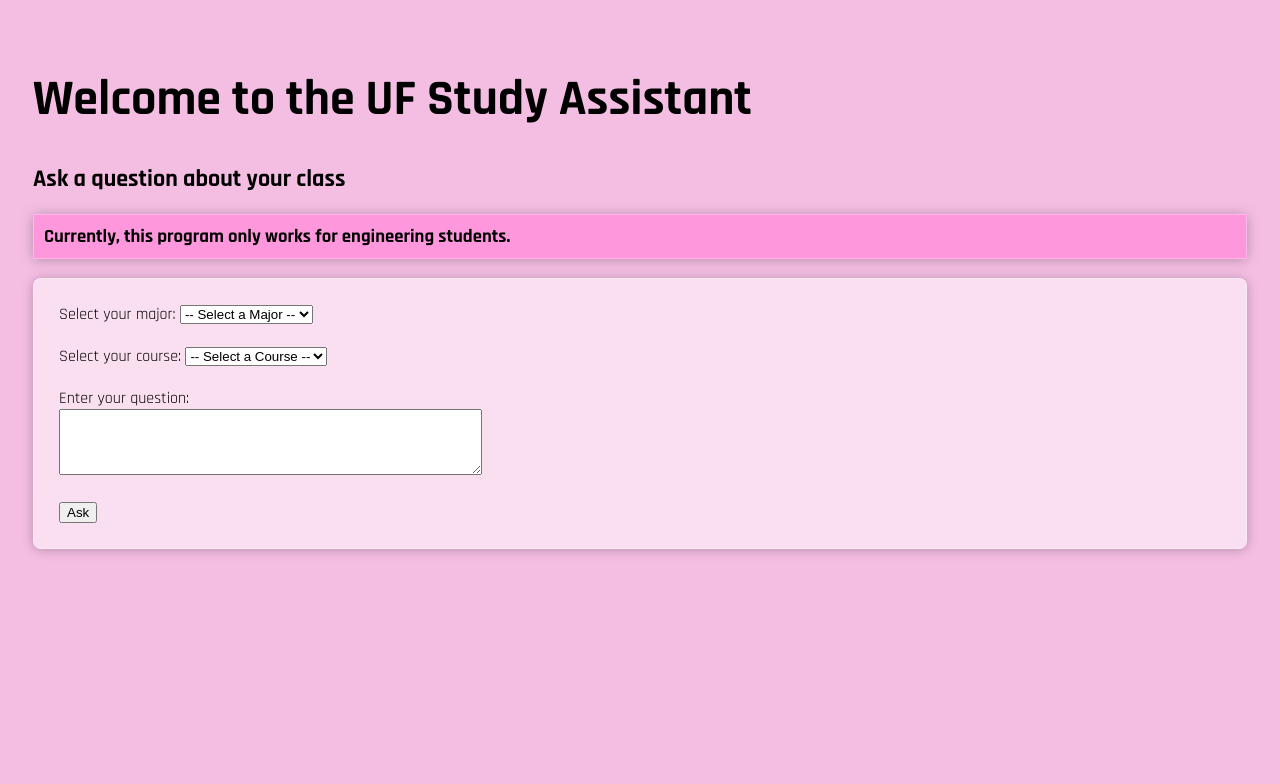
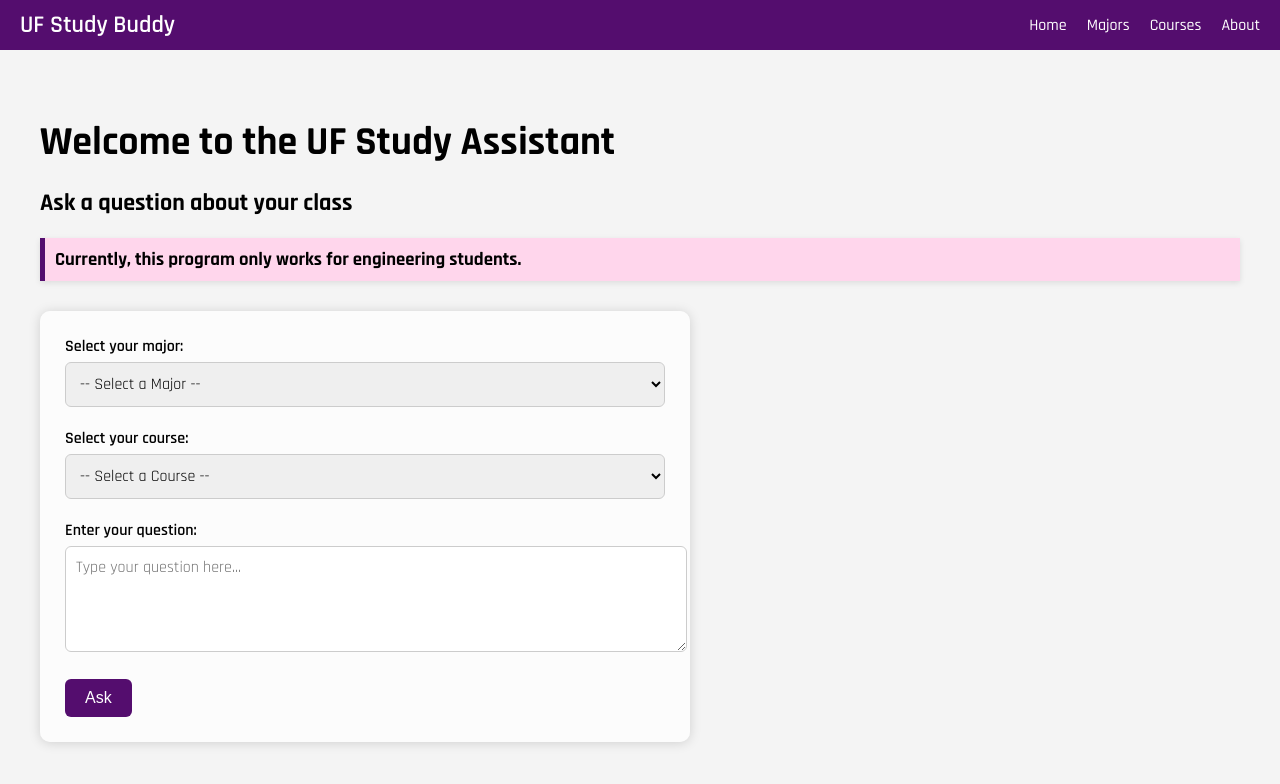
Before and after one commit to taran-r/uf-study-buddy, a Python web app: template app/templates/index.html in a window 1280 px wide. Shown: the top 784 px of the page. Run offline with Jinja, Linux system fonts and the light colour scheme; the template is opened without the code that fills it, so the values that code supplies are empty.

Commit message:
Improving UI

```diff
--- a/app/static/style.css
+++ b/app/static/style.css
@@ -1,59 +1,106 @@
-body{
-    padding: 25px;
-    background-color: rgb(244, 190, 227);
+body {
+    margin: 0;
+    padding: 0;
+    background-color: #f4f4f4;
+    font-family: 'Rajdhani', sans-serif;
+}
+
+/* Navigation Bar */
+.navbar {
+    display: flex;
+    justify-content: space-between;
+    align-items: center;
+    background-color: #540d6e;
+    padding: 10px 20px;
+    color: white;
+}
+
+.nav-logo {
+    font-size: 24px;
+    font-weight: 600;
+}
+
+.nav-links {
+    list-style: none;
+    display: flex;
+    gap: 20px;
+    padding: 0;
+    margin: 0;
+}
+
+.nav-links li a {
+    color: white;
+    text-decoration: none;
+    font-weight: 500;
+    transition: color 0.3s;
+}
+
+.nav-links li a:hover {
+    color: #ffd6ec;
+}
+
+/* Page Container */
+.container {
+    padding: 40px;
+}
+
+/* Form + Response Styling */
+.title {
+    font-size: 40px;
+    margin-bottom: 10px;
 }
 
 .what {
-    background-color: rgba(255, 149, 220, 0.96);
-    border-style:outset;
-    border-width: 1px;
-    box-shadow: 0 1px 12px rgba(0,0,0,0.25);
-    border-color:rgba(30, 25, 28, 0.96);
-    outline:invert;
-    backdrop-filter: blur(20px);
-    border: 1px solid rgba(255, 255, 255, 0.3);
-    padding: 10px 10px 10px 10px;
-}
-html{
-    font-family:'Rajdhani', sans-serif;
-}
-li {
-    line-height: 40px;
-    list-style-type:none;
-    padding: 20px;
-}
-.one {
-    list-style-image: url(percy\ \(1\).png);
-    font-family: 'Rajdhani', 'Lucida Sans Unicode', 'Lucida Grande', 'Lucida Sans', Arial, sans-serif;
-    font-weight: italic;
-    font-size: 20px;
-}
-.header {
-    position:relative; right: 20px; /* this is how i centered it */
-    text-align:center; /* this is how i centered it */
-    padding-top: 19px;
-    border-bottom: dotted black;
-    border-width:20px;
-    margin: 0 auto;
-    font-family: 'Rajdhani', 'Lucida Sans Unicode', 'Lucida Grande', 'Lucida Sans', Arial, sans-serif;
-}
-.title{
-    font-size: 50px;
-    text-align:left;
-    font-family: 'Rajdhani', 'Lucida Sans Unicode', 'Lucida Grande', 'Lucida Sans', Arial, sans-serif;
+    background-color: #ffd6ec;
+    padding: 10px;
+    border-left: 5px solid #540d6e;
+    margin-bottom: 30px;
+    box-shadow: 0 2px 6px rgba(0,0,0,0.1);
 }
 
-.btn1 {
-    display: none;
+.frosted-glass {
+    border-radius: 10px;
+    backdrop-filter: blur(20px);
+    background-color: rgba(255, 255, 255, 0.7);
+    box-shadow: 0 1px 12px rgba(0,0,0,0.15);
+    padding: 25px;
+    max-width: 600px;
+    margin-top: 20px;
 }
-.btn1.btn-2 {
-    display: block;
+
+.response-box {
+    background-color: rgba(255, 255, 255, 0.85);
+    margin-top: 20px;
 }
-.frosted-glass{
-    border-radius: 8px;
-    backdrop-filter: blur(20px);
-    background-color: rgba(255, 255, 255, 0.5);
-    box-shadow: 0 1px 12px rgba(0,0,0,0.25);
-    border: 1px solid rgba(255, 255, 255, 0.3);
-    padding: 25px 25px 25px 25px;
+
+/* Input Fields */
+select,
+textarea {
+    width: 100%;
+    padding: 10px;
+    border: 1px solid #ccc;
+    border-radius: 6px;
+    font-family: inherit;
+    font-size: 16px;
+    margin-top: 5px;
 }
+
+label {
+    font-weight: 600;
+}
+
+/* Submit Button */
+.submit-button {
+    background-color: #540d6e;
+    color: white;
+    padding: 10px 20px;
+    border: none;
+    font-size: 16px;
+    border-radius: 6px;
+    cursor: pointer;
+    transition: background-color 0.3s;
+}
+
+.submit-button:hover {
+    background-color: #6c1d82;
+}
--- a/app/templates/index.html
+++ b/app/templates/index.html
@@ -6,6 +6,18 @@
     <link href="https://fonts.googleapis.com/css2?family=Rajdhani:wght@300;400;500;600;700&display=swap" rel="stylesheet">
 </head>
 <body>
+    <!-- Navigation Bar -->
+    <nav class="navbar">
+        <div class="nav-logo">UF Study Buddy</div>
+        <ul class="nav-links">
+            <li><a href="#">Home</a></li>
+            <li><a href="#">Majors</a></li>
+            <li><a href="#">Courses</a></li>
+            <li><a href="#">About</a></li>
+        </ul>
+    </nav>
+
+    <div class="container">
         <h1 class="title">Welcome to the UF Study Assistant</h1>
         <h2>Ask a question about your class</h2>
         <h3 class="what">Currently, this program only works for engineering students.</h3>
@@ -25,21 +37,20 @@
             </select><br><br>
 
             <label for="question">Enter your question:</label><br>
-        <textarea name="question" rows="4" cols="50"></textarea><br><br>
+            <textarea name="question" rows="4" cols="50" placeholder="Type your question here..."></textarea><br><br>
 
-        <input type="submit" value="Ask">
+            <input class="submit-button" type="submit" value="Ask">
         </form>
 
         {% if response %}
             <h2>Response from the language model:</h2>
-        <p class="frosted-glass">{{ response }}</p>
+            <p class="frosted-glass response-box">{{ response }}</p>
         {% endif %}
+    </div>
 
-    <!-- Inject the majors-to-courses data as JSON -->
     <script id="majorToCoursesData" type="application/json">
         {{ majors | tojson }}
     </script>
-    <!-- Load your JS after the data is embedded -->
     <script src="{{ url_for('static', filename='script.js') }}"></script>
 </body>
 </html>
```
Also changed, not shown: 2 other files. Lines whose indentation alone changed are shown as unchanged.
